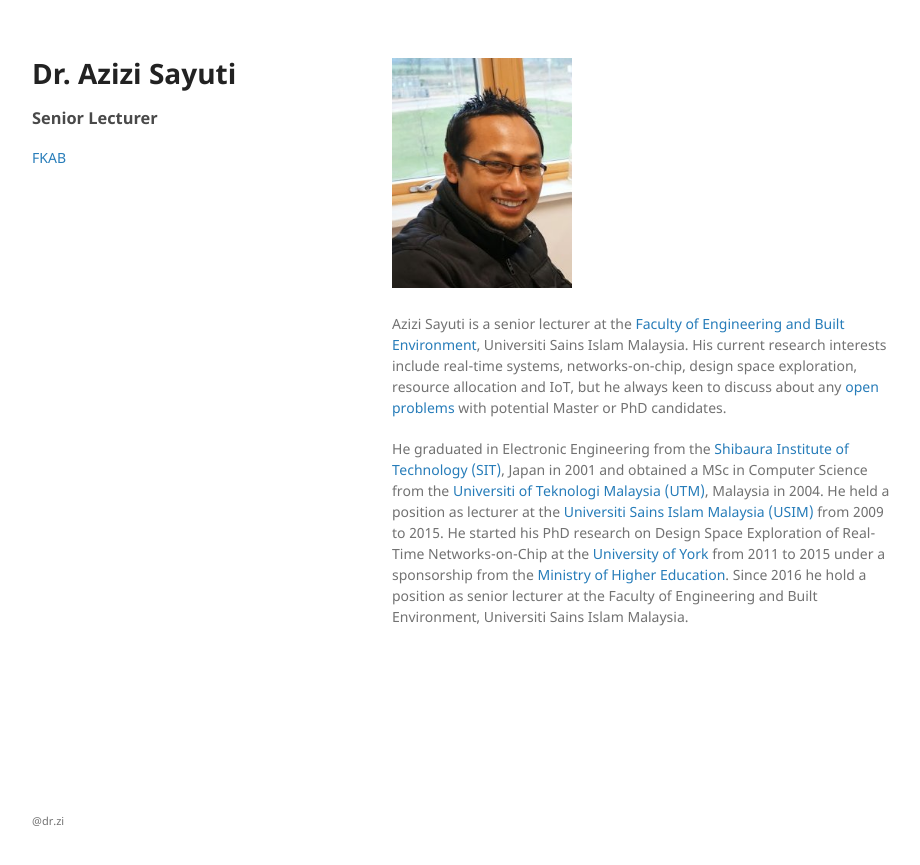
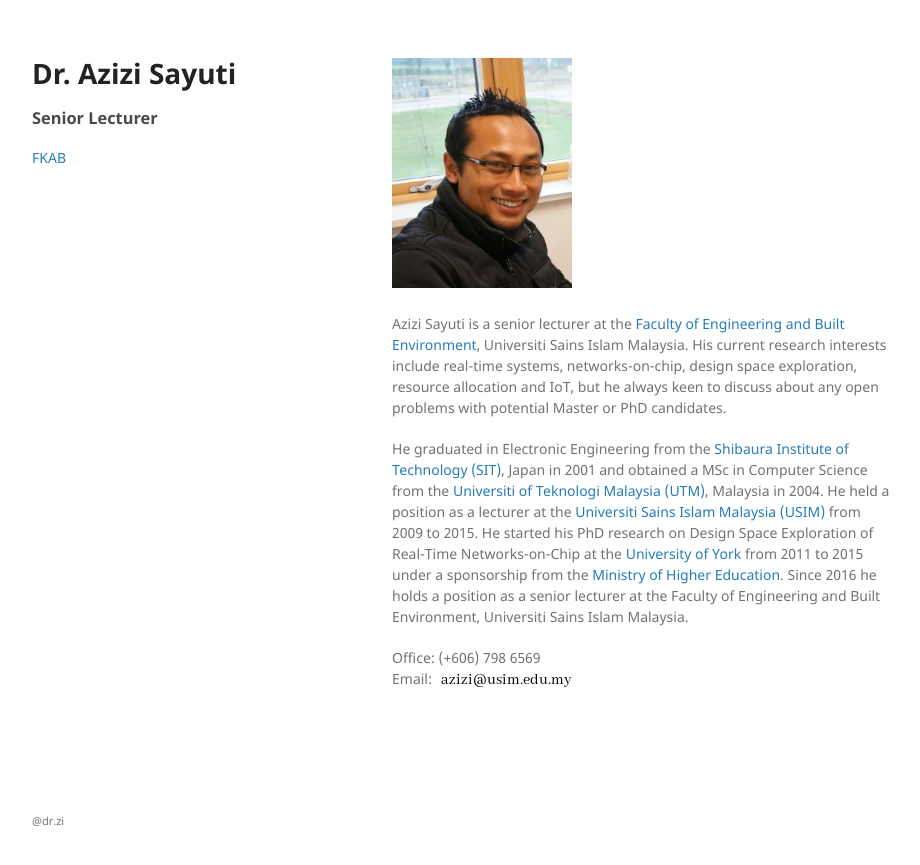
Before and after one commit to drzi/drzi.github.io, a Jekyll site: the page built from index.md, in a window 1280 px wide. Shown: the top 865 px of the page, without its empty margins (178-1098 px from the left). Built offline with Jekyll 4.4.1, drawn with Linux system fonts in a browser that asks for light colours.

Commit message:
Added new image files.

```diff
--- a/index.md
+++ b/index.md
@@ -4,6 +4,9 @@ layout: default
 
 <img src="images/me.jpg" width="180">
 
-Azizi Sayuti is a senior lecturer at the [Faculty of Engineering and Built Environment](http://fkab.usim.edu.my), Universiti Sains Islam Malaysia. His current research interests include real-time systems, networks-on-chip, design space exploration, resource allocation and IoT, but he always keen to discuss about any [open problems](research) with potential Master or PhD candidates.
+Azizi Sayuti is a senior lecturer at the [Faculty of Engineering and Built Environment](http://fkab.usim.edu.my), Universiti Sains Islam Malaysia. His current research interests include real-time systems, networks-on-chip, design space exploration, resource allocation and IoT, but he always keen to discuss about any open problems with potential Master or PhD candidates.
 
-He graduated in Electronic Engineering from the [Shibaura Institute of Technology (SIT)](http://www.shibaura-it.ac.jp/en), Japan in 2001 and obtained a MSc in Computer Science from the [Universiti of Teknologi Malaysia (UTM)](http://kl.utm.my/), Malaysia in 2004. He held a position as lecturer at the [Universiti Sains Islam Malaysia (USIM)](http://usim.edu.my) from 2009 to 2015. He started his PhD research on Design Space Exploration of Real-Time Networks-on-Chip at the [University of York](http://york.ac.uk) from 2011 to 2015 under a sponsorship from the [Ministry of Higher Education](https://www.mohe.gov.my/). Since 2016 he hold a position as senior lecturer at the Faculty of Engineering and Built Environment, Universiti Sains Islam Malaysia.
+He graduated in Electronic Engineering from the [Shibaura Institute of Technology (SIT)](http://www.shibaura-it.ac.jp/en), Japan in 2001 and obtained a MSc in Computer Science from the [Universiti of Teknologi Malaysia (UTM)](http://kl.utm.my/), Malaysia in 2004. He held a position as a lecturer at the [Universiti Sains Islam Malaysia (USIM)](http://usim.edu.my) from 2009 to 2015. He started his PhD research on Design Space Exploration of Real-Time Networks-on-Chip at the [University of York](http://york.ac.uk) from 2011 to 2015 under a sponsorship from the [Ministry of Higher Education](https://www.mohe.gov.my/). Since 2016 he holds a position as a senior lecturer at the Faculty of Engineering and Built Environment, Universiti Sains Islam Malaysia.
+
+Office: (+606) 798 6569
+Email: <img src="images/email.jpg" style="vertical-align:top">
```
Also changed, not shown: images/email.jpg (added), images/email2.jpg (added), images/email3.jpg (added).
